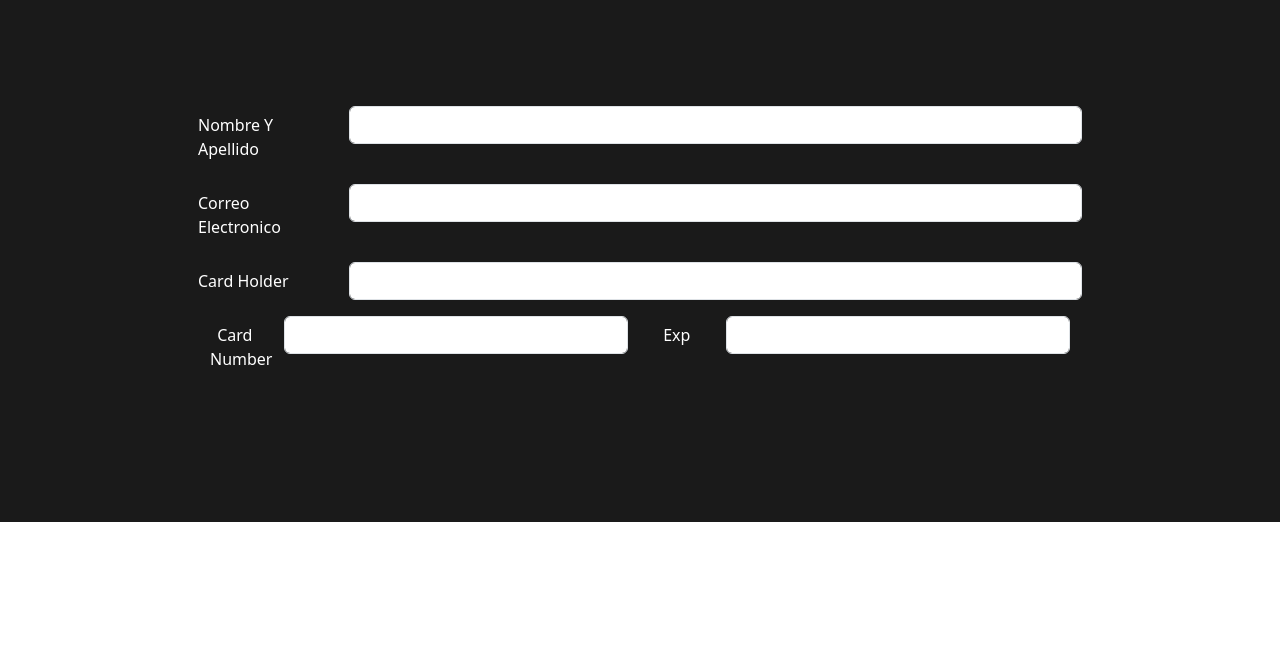
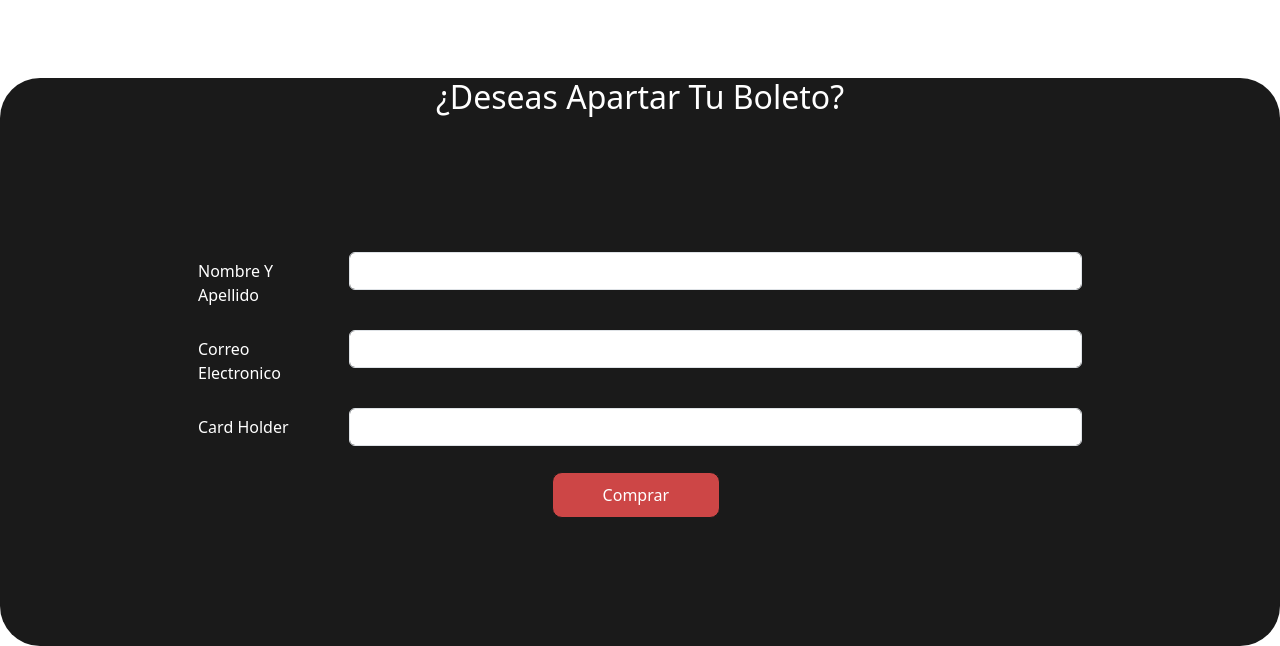
Before and after one commit to Ariel-Reyes/LandingPage-LuisMiguel, a plain HTML site: page index.html in a window 1280 px wide. Shown: the part 2762-3408 px from the top of the page. Before the commit the page ends 3284 px from the top, so only its background shows below. Drawn offline with nearby package versions, Linux system fonts and the light colour scheme.

Commit message:
Add files via upload

```diff
--- a/css/style.css
+++ b/css/style.css
@@ -11,7 +11,7 @@
 
 
 #banner{
-    background-image: url("/img/banner.png");
+    background-image: url("../img/banner.png");
 	background-position:center;
 	background-size: cover;
 	padding: 20% 0;
@@ -100,7 +100,7 @@ border-radius: 15px;
 }
 
 #banner-dos{
-    background-image: url("/img/butacas-sin-fondo.png");
+    background-image: url("../img/butacas-sin-fondo.png");
 	background-position: center;
 	background-size: cover;
 	padding: 20% 0px;
@@ -111,6 +111,22 @@ border-radius: 15px;
 	text-transform: capitalize;
 	color:#FFFFFF;
 	background-color:#1A1A1A;
+    border-radius: 40px;
+    margin-top: 100px;
+}
+
+#formulario h2{
+    text-align: center;
+}
+
+#formulario .btn-primary{
+    background-color: #cd4646;
+    margin-left: 40%;
+}
+
+#formulario .btn-primary:hover{
+    background-color: #FFFFFF;
+    color: #1A1A1A;
 }
 
 #textform{
--- a/index.html
+++ b/index.html
@@ -117,6 +117,7 @@
     </section>
 
     <section id="formulario">
+      <h2>¿Deseas apartar tu boleto?</h2>
         <div class="container" id="textform">
 
 			<div class="mb-3 row">
@@ -138,28 +139,12 @@
         <div class="col-sm-10">
           <input type="password" class="form-control" id="card">
         </div>
+
       </div>
+      <a href="#" class="btn btn-primary">Comprar</a>
+        </div>
 
-			<div class="container text-center">
 
-      <div class="row">
-        <div class="col-sm-6 col-md-5 col-lg-6"><div class="mb-3 row">
-        <label for="inputPassword" class="col-sm-2 col-form-label">Card number</label>
-        <div class="col-sm-10">
-          <input type="password" class="form-control" id="card-no">
-        </div>
-      </div></div>
-
-        <div class="col-sm-6 col-md-5 offset-md-2 col-lg-6 offset-lg-0"><div class="mb-3 row">
-        <label for="inputPassword" class="col-sm-2 col-form-label">Exp</label>
-        <div class="col-sm-10">
-          <input type="email" class="form-control" id="exp">
-        </div>
-      </div></div>
-      </div>
-    </div>
-
-        </div>
     </section>
 
     <section id="patrocinio">
```
